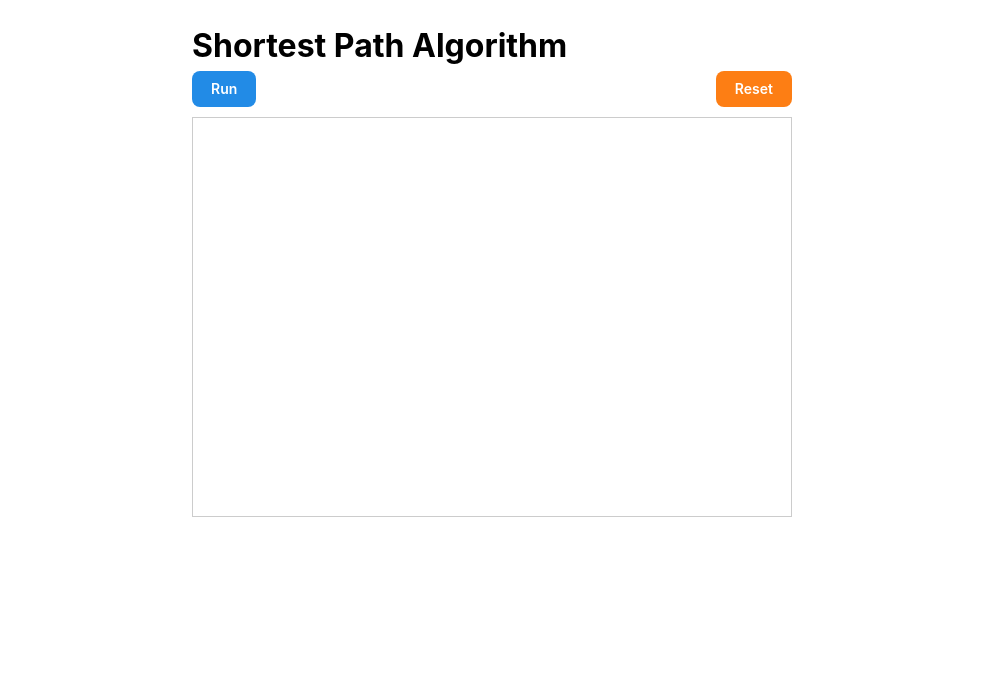
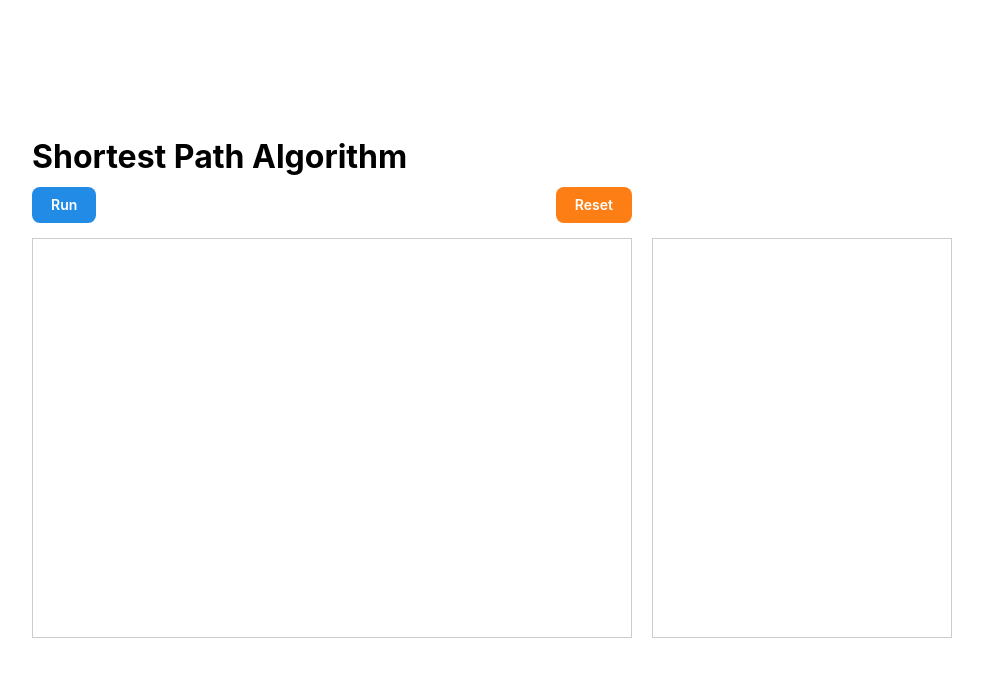
Before and after one commit to yublee71/Shortest-path-algorithm, a React (Vite) app: page / in a window 1280 px wide. Shown: the top 676 px of the page, without its empty margins (148-1131 px from the left). Built offline with nearby package versions, Linux system fonts and the light colour scheme.

Commit message:
feat: add AlgorithmExplanation component and change the layout using grid

```diff
--- a/src/App.css
+++ b/src/App.css
@@ -0,0 +1,39 @@
+.app-grid {
+  display: grid;
+  grid-template-columns: 600px 300px;
+  grid-template-rows: auto auto 400px;
+  column-gap: 20px;
+  row-gap: 5px;
+  align-items: start;
+  margin-bottom: 30px;
+}
+
+.app-heading {
+  grid-column: 1;
+  grid-row: 1;
+  margin: 0;
+}
+
+.app-buttons {
+  grid-column: 1;
+  grid-row: 2;
+  margin-bottom: 10px;
+  display: flex;
+  justify-content: space-between;
+  align-items: center;
+  display: flex;
+  gap: 10px;
+}
+
+.app-canvas {
+  grid-column: 1;
+  grid-row: 3;
+}
+
+.app-explanation {
+  grid-column: 2;
+  grid-row: 3;
+  border: 1px solid #ccc;
+  height: 100%;
+  padding: 10px;
+}
--- a/src/App.tsx
+++ b/src/App.tsx
@@ -9,6 +9,7 @@ import {
 import { GraphCanvas } from "./components/GraphCanvas/GraphCanvas";
 import { Button } from "@mantine/core";
 import { type DijkstraStep } from "./algorithms/dijkstra";
+import { AlgorithmExplanation } from "./components/AlgorithmExplanation";
 
 function App() {
   const [nodes, setNodes] = useState<Node[]>([]);
@@ -118,16 +119,9 @@ function App() {
   };
 
   return (
-    <>
-      <h1 style={{ marginBottom: "0px" }}>Shortest Path Algorithm</h1>
-      <div
-        style={{
-          marginBottom: "10px",
-          display: "flex",
-          justifyContent: "space-between",
-          alignItems: "center",
-        }}
-      >
+    <div className="app-grid">
+      <h1 className="app-heading">Shortest Path Algorithm</h1>
+      <div className="app-buttons">
         <div style={{ display: "flex", gap: "10px" }}>
           <Button onClick={onRunButtonClick} disabled={isAlgorithmMode}>
             {isAlgorithmMode ? "Running" : "Run"}
@@ -191,6 +185,7 @@ function App() {
           Reset
         </Button>
       </div>
+      <div className="app-canvas">
         <GraphCanvas
           nodes={nodes}
           edges={edges}
@@ -208,6 +203,10 @@ function App() {
           setDijkstraSteps={setDijkstraSteps}
           currentStepIndex={currentStepIndex}
         />
+      </div>
+      <div className="app-explanation">
+        {isAlgorithmMode && <AlgorithmExplanation nodes={nodes} />}
+      </div>
       {/* {dijkstraSteps && (
         <div style={{ marginTop: "10px" }}>
           <p>
@@ -217,7 +216,7 @@ function App() {
           <p>Total distance: {dijkstraSteps.distance}</p>
         </div>
       )} */}
-    </>
+    </div>
   );
 }
 
--- /dev/null
+++ b/src/components/AlgorithmExplanation.tsx
@@ -0,0 +1,52 @@
+import type { Node } from "../models/Graph";
+
+interface AlgorithmExplanationProps {
+  nodes: Node[];
+}
+
+export function AlgorithmExplanation({ nodes }: AlgorithmExplanationProps) {
+  return (
+    <aside>
+      <table
+        style={{
+          width: "100%",
+          borderCollapse: "collapse",
+          marginBottom: "10px",
+          padding: "6px",
+        }}
+      >
+        <thead>
+          <tr>
+            <th style={{ border: "1px solid #ccc", padding: "6px" }}>Node</th>
+            <th style={{ border: "1px solid #ccc", padding: "6px" }}>
+              Distance
+            </th>
+            <th style={{ border: "1px solid #ccc", padding: "6px" }}>
+              {" "}
+              Previous Nodes
+            </th>
+          </tr>
+        </thead>
+        <tbody style={{ textAlign: "center" }}>
+          {nodes.map((node) => (
+            <tr key={node.id}>
+              <td style={{ border: "1px solid #ccc", padding: "6px" }}>
+                {node.id}
+              </td>
+              <td style={{ border: "1px solid #ccc", padding: "6px" }}></td>
+              <td style={{ border: "1px solid #ccc", padding: "6px" }}></td>
+            </tr>
+          ))}
+        </tbody>
+      </table>
+      <div
+        style={{
+          width: "100%",
+          minHeight: "100px",
+          resize: "vertical",
+          border: "1px solid #ccc",
+        }}
+      />
+    </aside>
+  );
+}
--- a/src/index.css
+++ b/src/index.css
@@ -3,11 +3,12 @@
 }
 
 html,
-body {
+body,
+#root {
   margin: 0;
   padding: 0;
   width: 100%;
-  max-height: 100%;
+  min-height: 100vh;
   display: flex;
   justify-content: center;
   align-items: center;
```
Lines whose indentation alone changed are shown as unchanged.
